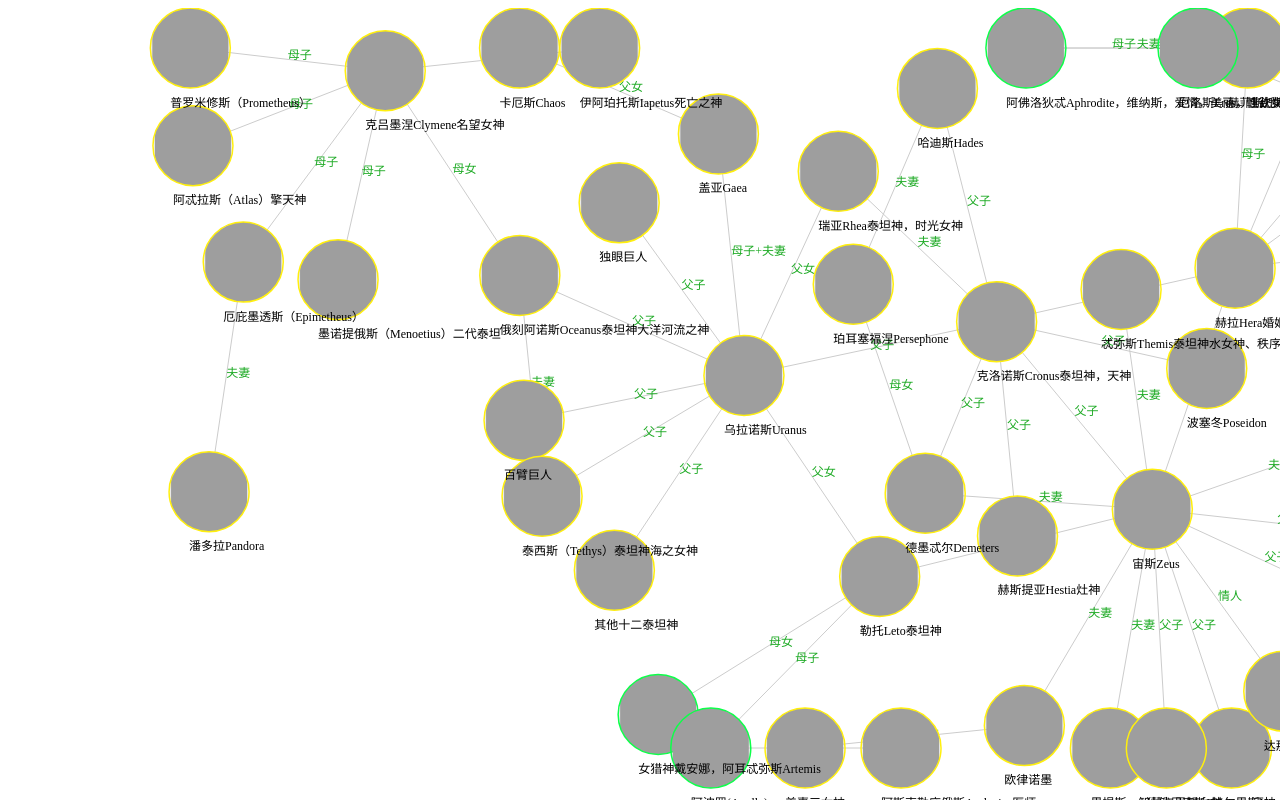
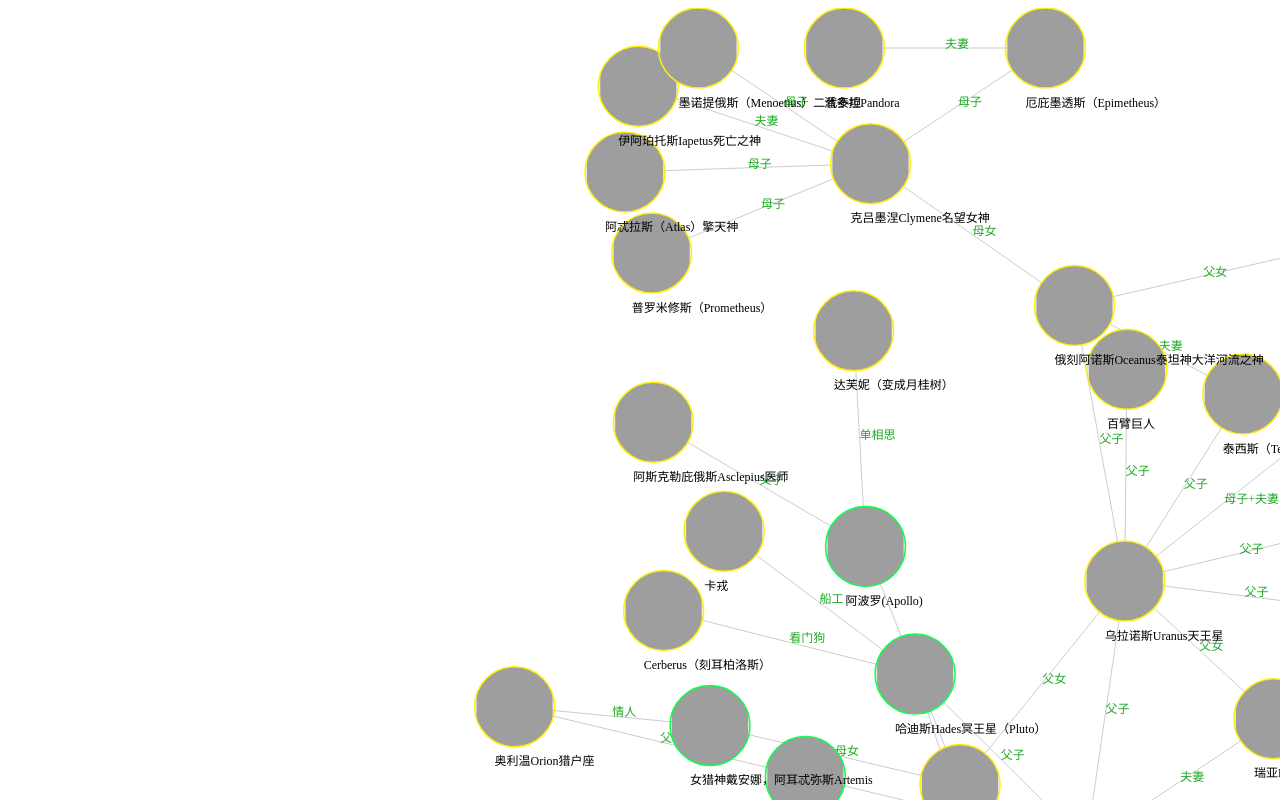
Before and after one commit to fanjingdan012/learn-d3, a plain HTML site: page force-relation-greek.html in a window 1280 px wide. Shown: the top 800 px of the page. Drawn offline with nearby package versions, Linux system fonts and the light colour scheme; grey boxes are pictures that could not be loaded.

Commit message:
add data

```diff
--- a/force-relation-greek.html
+++ b/force-relation-greek.html
@@ -26,6 +26,11 @@
       stroke: #0eff4a;
       stroke-width: 1.5px;
     }
+
+    .rome {
+      stroke: #0ea7ff;
+      stroke-width: 1.5px;
+    }
   </style>
 </head>
 
@@ -34,7 +39,7 @@
   <script>
 
     var width = 1900;
-    var height = 800;
+    var height = 1600;
     var img_w = 77;
     var img_h = 80;
     var radius = 40;	//圆形半径
@@ -49,37 +54,39 @@
       "nodes": [
         { "myth": "greek", "name": "卡厄斯Chaos", "image": "https://gss3.bdstatic.com/7Po3dSag_xI4khGkpoWK1HF6hhy/baike/w%3D268%3Bg%3D0/sign=7ee245212a3fb80e0cd166d10eea4813/b8014a90f603738dd67c4532b81bb051f819ece8.jpg" },
         { "myth": "greek", "name": "盖亚Gaea", "image": "https://gss3.bdstatic.com/7Po3dSag_xI4khGkpoWK1HF6hhy/baike/s%3D220/sign=27de42af033b5bb5bad727fc06d2d523/2e2eb9389b504fc2da88f301e5dde71191ef6dda.jpg" },
-        { "myth": "greek", "name": "乌拉诺斯Uranus", "image": "https://gss0.bdstatic.com/-4o3dSag_xI4khGkpoWK1HF6hhy/baike/w%3D268%3Bg%3D0/sign=de2949f8af0f4bfb8cd099523b741fcd/2fdda3cc7cd98d105dc22a562a3fb80e7bec9046.jpg" },
+        { "myth": "greek", "name": "乌拉诺斯Uranus天王星", "image": "https://gss0.bdstatic.com/-4o3dSag_xI4khGkpoWK1HF6hhy/baike/w%3D268%3Bg%3D0/sign=de2949f8af0f4bfb8cd099523b741fcd/2fdda3cc7cd98d105dc22a562a3fb80e7bec9046.jpg" },
         { "myth": "greek", "name": "其他十二泰坦神", "image": "https://ss1.bdstatic.com/70cFvXSh_Q1YnxGkpoWK1HF6hhy/it/u=1378750596,1248140695&fm=26&gp=0.jpg" },
         { "myth": "greek", "name": "独眼巨人", "image": "https://gss2.bdstatic.com/-fo3dSag_xI4khGkpoWK1HF6hhy/baike/w%3D268%3Bg%3D0/sign=f3d1cd26d739b6004dce08b1d16b5217/962bd40735fae6cd9d9665a40db30f2443a70fd1.jpg" },
         { "myth": "greek", "name": "百臂巨人", "image": "https://gss1.bdstatic.com/-vo3dSag_xI4khGkpoWK1HF6hhy/baike/w%3D268%3Bg%3D0/sign=8a03acd07b310a55c424d9f28f7e2494/7aec54e736d12f2ec40d98434dc2d5628535688c.jpg" },
-        { "myth": "greek", "name": "克洛诺斯Cronus泰坦神，天神", "image": "https://gss0.bdstatic.com/-4o3dSag_xI4khGkpoWK1HF6hhy/baike/s%3D250/sign=e5b472962a7f9e2f74351a0d2f30e962/0b46f21fbe096b63b21b9e2001338744ebf8ac44.jpg" },
+        { "myth": "both", "name": "克洛诺斯Cronus泰坦神，天神萨=杜恩（Saturn）罗马农神", "image": "https://gss0.bdstatic.com/-4o3dSag_xI4khGkpoWK1HF6hhy/baike/s%3D250/sign=e5b472962a7f9e2f74351a0d2f30e962/0b46f21fbe096b63b21b9e2001338744ebf8ac44.jpg" },
         { "myth": "greek", "name": "瑞亚Rhea泰坦神，时光女神", "image": "https://gss2.bdstatic.com/9fo3dSag_xI4khGkpoWK1HF6hhy/baike/s%3D220/sign=d05c1958f3d3572c62e29bdeba126352/2934349b033b5bb513676e4f37d3d539b700bccb.jpg" },
-        { "myth": "greek", "name": "赫斯提亚Hestia灶神", "image": "https://gss2.bdstatic.com/9fo3dSag_xI4khGkpoWK1HF6hhy/baike/c0%3Dbaike80%2C5%2C5%2C80%2C26/sign=8baa6572c2177f3e0439f45f11a650a2/0bd162d9f2d3572c4bbd6b188113632763d0c393.jpg" },
-        { "myth": "greek", "name": "德墨忒尔Demeters", "image": "https://gss2.bdstatic.com/9fo3dSag_xI4khGkpoWK1HF6hhy/baike/w%3D268%3Bg%3D0/sign=0a90f3fba4c379317d68812fd3ffd078/b90e7bec54e736d15d4ebdf590504fc2d46269e9.jpg" },
-        { "myth": "greek", "name": "赫拉Hera婚姻、生育、保护妇女", "image": "https://gss2.bdstatic.com/9fo3dSag_xI4khGkpoWK1HF6hhy/baike/w%3D268%3Bg%3D0/sign=c1107e64c4fc1e17fdbf8b3772ab913e/d4628535e5dde71112568a84acefce1b9d166138.jpg" },
-        { "myth": "greek", "name": "哈迪斯Hades", "image": "https://gss0.bdstatic.com/-4o3dSag_xI4khGkpoWK1HF6hhy/baike/w%3D268%3Bg%3D0/sign=dddccd227d094b36db921ceb9bf71be4/0b55b319ebc4b745afd884ebc4fc1e178b8215fa.jpg" },
-        { "myth": "greek", "name": "波塞冬Poseidon", "image": "https://gss1.bdstatic.com/-vo3dSag_xI4khGkpoWK1HF6hhy/baike/w%3D268%3Bg%3D0/sign=cd4a578ef0f2b211e42e8248f2bb0205/d833c895d143ad4b0c61773d89025aafa50f06fb.jpg" },
-        { "myth": "greek", "name": "宙斯Zeus", "image": "https://a2.att.hudong.com/11/43/50200014992522154429431188160_s.jpg" },
-
+        { "myth": "both", "name": "赫斯提亚Hestia灶神=维斯塔（Vesta）", "image": "https://gss2.bdstatic.com/9fo3dSag_xI4khGkpoWK1HF6hhy/baike/c0%3Dbaike80%2C5%2C5%2C80%2C26/sign=8baa6572c2177f3e0439f45f11a650a2/0bd162d9f2d3572c4bbd6b188113632763d0c393.jpg" },
+        { "myth": "both", "name": "德墨忒尔Demeters=克瑞斯（Ceres）农业女神", "image": "https://gss2.bdstatic.com/9fo3dSag_xI4khGkpoWK1HF6hhy/baike/w%3D268%3Bg%3D0/sign=0a90f3fba4c379317d68812fd3ffd078/b90e7bec54e736d15d4ebdf590504fc2d46269e9.jpg" },
+        { "myth": "both", "name": "赫拉Hera=Junius六月婚姻、生育、保护妇女", "image": "https://gss2.bdstatic.com/9fo3dSag_xI4khGkpoWK1HF6hhy/baike/w%3D268%3Bg%3D0/sign=c1107e64c4fc1e17fdbf8b3772ab913e/d4628535e5dde71112568a84acefce1b9d166138.jpg" },
+        { "myth": "both", "name": "哈迪斯Hades冥王星（Pluto）", "image": "https://gss0.bdstatic.com/-4o3dSag_xI4khGkpoWK1HF6hhy/baike/w%3D268%3Bg%3D0/sign=dddccd227d094b36db921ceb9bf71be4/0b55b319ebc4b745afd884ebc4fc1e178b8215fa.jpg" },
+        { "myth": "both", "name": "波塞冬Poseidon(尼普顿Neptune海王星)", "image": "https://gss1.bdstatic.com/-vo3dSag_xI4khGkpoWK1HF6hhy/baike/w%3D268%3Bg%3D0/sign=cd4a578ef0f2b211e42e8248f2bb0205/d833c895d143ad4b0c61773d89025aafa50f06fb.jpg" },
+        //13
+        { "myth": "both", "name": "宙斯Zeus=Jupiter木星", "image": "https://a2.att.hudong.com/11/43/50200014992522154429431188160_s.jpg" },
         { "myth": "greek", "name": "墨提斯，智慧与思想女神", "image": "https://gss0.bdstatic.com/-4o3dSag_xI4khGkpoWK1HF6hhy/baike/w%3D268%3Bg%3D0/sign=ebc6c0cbc53d70cf4cfaad0bc0e7b63d/f31fbe096b63f624ff98abf18b44ebf81b4ca37f.jpg" },
         { "myth": "greek", "name": "忒弥斯Themis泰坦神水女神、秩序和正义女神，命运女神之母", "image": "https://gss2.bdstatic.com/9fo3dSag_xI4khGkpoWK1HF6hhy/baike/w%3D268%3Bg%3D0/sign=e5c273ff7ccf3bc7e800caeae93bdd9c/bf096b63f6246b608ef83d86e7f81a4c500fa24a.jpg" },
         { "myth": "greek", "name": "欧律诺墨", "image": "https://gss1.bdstatic.com/9vo3dSag_xI4khGkpoWK1HF6hhy/baike/w%3D268%3Bg%3D0/sign=e9c57597d62a283443a6310d638eaed7/50da81cb39dbb6fddbfa80ac0b24ab18962b3792.jpg" },
         { "myth": "greek", "name": "摩涅莫绪涅Mnemosyne记忆女神", "image": "https://gss2.bdstatic.com/9fo3dSag_xI4khGkpoWK1HF6hhy/baike/w%3D268%3Bg%3D0/sign=045c363d5043fbf2c52ca1258845adbd/43a7d933c895d1436f4bf71670f082025aaf07c1.jpg" },
         { "myth": "greek", "name": "勒托Leto泰坦神", "image": "https://gss0.bdstatic.com/-4o3dSag_xI4khGkpoWK1HF6hhy/baike/w%3D268%3Bg%3D0/sign=c02133df32292df597c3ab13840a3b5d/b999a9014c086e06495ac9bb0a087bf40bd1cb54.jpg" },
-        { "myth": "greek", "name": "雅典娜Athena，战争和智慧女神", "image": "https://gss0.bdstatic.com/94o3dSag_xI4khGkpoWK1HF6hhy/baike/w%3D268%3Bg%3D0/sign=eb56f4f0fb36afc30e0c38638b228cf9/203fb80e7bec54e7dec8a32eb5389b504fc26ade.jpg" },
-        { "myth": "greek", "name": "赫尔墨斯Hermes墨丘利，商业、旅者、小偷和畜牧之神", "image": "https://gss1.bdstatic.com/9vo3dSag_xI4khGkpoWK1HF6hhy/baike/w%3D268%3Bg%3D0/sign=e50a2aa71bd8bc3ec60801ccbab0c123/279759ee3d6d55fb3b70e9bb6f224f4a21a4ddfd.jpg" },
+        { "myth": "both", "name": "雅典娜Athena=密涅瓦（Minerva），战争和智慧女神", "image": "https://gss0.bdstatic.com/94o3dSag_xI4khGkpoWK1HF6hhy/baike/w%3D268%3Bg%3D0/sign=eb56f4f0fb36afc30e0c38638b228cf9/203fb80e7bec54e7dec8a32eb5389b504fc26ade.jpg" },
+        { "myth": "both", "name": "赫尔墨斯Hermes墨丘利（Mercury）水星，商业、旅者、小偷和畜牧神，信使", "image": "https://gss1.bdstatic.com/9vo3dSag_xI4khGkpoWK1HF6hhy/baike/w%3D268%3Bg%3D0/sign=e50a2aa71bd8bc3ec60801ccbab0c123/279759ee3d6d55fb3b70e9bb6f224f4a21a4ddfd.jpg" },
         { "myth": "both", "name": "女猎神戴安娜，阿耳忒弥斯Artemis", "image": "https://gss1.bdstatic.com/-vo3dSag_xI4khGkpoWK1HF6hhy/baike/w%3D268%3Bg%3D0/sign=ecebe2065e4e9258a63481e8a4b9b665/a8ec8a13632762d012cbaedda8ec08fa503dc6df.jpg" },
         { "myth": "greek", "name": "珀耳塞福涅Persephone", "image": "https://gss3.bdstatic.com/-Po3dSag_xI4khGkpoWK1HF6hhy/baike/w%3D268%3Bg%3D0/sign=cceca216771ed21b79c929e39555baf9/14ce36d3d539b600718b3c53e350352ac75cb788.jpg" },
+        //23
         { "myth": "both", "name": "阿波罗(Apollo)", "image": "https://gss1.bdstatic.com/-vo3dSag_xI4khGkpoWK1HF6hhy/baike/w%3D268%3Bg%3D0/sign=fef6e71b861001e94e3c130980351cd1/cefc1e178a82b90117aa6dc1788da9773912ef39.jpg" },
-        { "myth": "greek", "name": "赫菲斯托斯火神", "image": "https://gss1.bdstatic.com/-vo3dSag_xI4khGkpoWK1HF6hhy/baike/w%3D268%3Bg%3D0/sign=adff71b708f79052ef1f403834c8b0f7/f9dcd100baa1cd11ffd07084b812c8fcc3ce2d2b.jpg" },
-        { "myth": "both", "name": "战神：阿瑞斯（次子），马尔斯", "image": "https://gss3.bdstatic.com/-Po3dSag_xI4khGkpoWK1HF6hhy/baike/w%3D268%3Bg%3D0/sign=e7b33760c0ef76093c0b9e9916e6c4f1/78310a55b319ebc45c0245648926cffc1f1716d0.jpg" },
+        { "myth": "both", "name": "赫菲斯托斯Hephaestus火神=伏尔甘（Vulcan）", "image": "https://gss1.bdstatic.com/-vo3dSag_xI4khGkpoWK1HF6hhy/baike/w%3D268%3Bg%3D0/sign=adff71b708f79052ef1f403834c8b0f7/f9dcd100baa1cd11ffd07084b812c8fcc3ce2d2b.jpg" },
+        { "myth": "both", "name": "战神：阿瑞斯（次子），马尔斯火星三月", "image": "https://gss3.bdstatic.com/-Po3dSag_xI4khGkpoWK1HF6hhy/baike/w%3D268%3Bg%3D0/sign=e7b33760c0ef76093c0b9e9916e6c4f1/78310a55b319ebc45c0245648926cffc1f1716d0.jpg" },
         { "myth": "greek", "name": "青春女神：赫柏Hebe", "image": "https://gss2.bdstatic.com/-fo3dSag_xI4khGkpoWK1HF6hhy/baike/w%3D268%3Bg%3D0/sign=74ccbaad788b4710ce2ffacafbf5a4c0/1b4c510fd9f9d72aae345291de2a2834359bbbee.jpg" },
         { "myth": "greek", "name": "助产女神：厄勒梯亚", "image": "https://gss1.bdstatic.com/9vo3dSag_xI4khGkpoWK1HF6hhy/baike/w%3D268%3Bg%3D0/sign=df2f06d3f4246b607b0eb572d3c37d71/9345d688d43f8794c5e410aed01b0ef41bd53a12.jpg" },
         { "myth": "greek", "name": "毁城女神：厄倪俄", "image": "https://gss2.bdstatic.com/9fo3dSag_xI4khGkpoWK1HF6hhy/baike/w%3D268%3Bg%3D0/sign=ed2b4d3403082838680ddb1280a2ce3c/8cb1cb1349540923170085559658d109b3de49b4.jpg" },
-        { "myth": "both", "name": "阿佛洛狄忒Aphrodite，维纳斯，爱情，美丽，性欲女神", "image": "https://gss0.bdstatic.com/-4o3dSag_xI4khGkpoWK1HF6hhy/baike/w%3D268%3Bg%3D0/sign=dfd54b535eafa40f3cc6c9db935f6472/adaf2edda3cc7cd92135c8b83d01213fb80e91b3.jpg" },
+        { "myth": "both", "name": "阿佛洛狄忒Aphrodite，维纳斯金星，爱情，美丽，性欲女神", "image": "https://gss0.bdstatic.com/-4o3dSag_xI4khGkpoWK1HF6hhy/baike/w%3D268%3Bg%3D0/sign=dfd54b535eafa40f3cc6c9db935f6472/adaf2edda3cc7cd92135c8b83d01213fb80e91b3.jpg" },
+        //30
         { "myth": "both", "name": "厄洛斯Eros，丘比特", "image": "https://gss3.bdstatic.com/7Po3dSag_xI4khGkpoWK1HF6hhy/baike/w%3D268%3Bg%3D0/sign=a4880f5fb0119313c743f8b65d036bea/c995d143ad4bd113843b76af58afa40f4afb05bd.jpg" },
-        { "myth": "greek", "name": "狄俄尼索斯Dionysus酒神", "image": "https://gss1.bdstatic.com/-vo3dSag_xI4khGkpoWK1HF6hhy/baike/w%3D268%3Bg%3D0/sign=adf9d48ea64bd11304cdb0346294c332/30adcbef76094b36c9c32b10a8cc7cd98c109dfd.jpg" },
+        { "myth": "both", "name": "狄俄尼索斯Dionysus酒神=巴克斯Bacchus", "image": "https://gss1.bdstatic.com/-vo3dSag_xI4khGkpoWK1HF6hhy/baike/w%3D268%3Bg%3D0/sign=adf9d48ea64bd11304cdb0346294c332/30adcbef76094b36c9c32b10a8cc7cd98c109dfd.jpg" },
         { "myth": "greek", "name": "美惠三女神", "image": "https://gss1.bdstatic.com/9vo3dSag_xI4khGkpoWK1HF6hhy/baike/w%3D268%3Bg%3D0/sign=0f983ad0ce1b9d168ac79d67cbe5d3b2/8601a18b87d6277fe7719a3728381f30e924fc5a.jpg" },
         { "myth": "greek", "name": "达那厄Danae", "image": "https://gss1.bdstatic.com/9vo3dSag_xI4khGkpoWK1HF6hhy/baike/w%3D268%3Bg%3D0/sign=aa918d3e044f78f0800b9df5410a6d68/00e93901213fb80e2a9072bd31d12f2eb9389412.jpg" },
         { "myth": "greek", "name": "珀耳修斯（Perseus）", "image": "https://gss0.bdstatic.com/-4o3dSag_xI4khGkpoWK1HF6hhy/baike/w%3D268%3Bg%3D0/sign=6d380928daa20cf44690f9d94e322c0b/79f0f736afc379313eef0886e1c4b74542a9119d.jpg" },
@@ -91,12 +98,30 @@
         { "myth": "greek", "name": "克吕墨涅Clymene名望女神", "image": "https://gss0.bdstatic.com/94o3dSag_xI4khGkpoWK1HF6hhy/baike/w%3D268%3Bg%3D0/sign=70cde4ffde2a283443a6310d638eaed7/50da81cb39dbb6fd42f211c40324ab18962b37a2.jpg" },
         { "myth": "greek", "name": "伊阿珀托斯Iapetus死亡之神", "image": "https://gss1.bdstatic.com/9vo3dSag_xI4khGkpoWK1HF6hhy/baike/w%3D268%3Bg%3D0/sign=8e610ef27bc6a7efb926af20c5c1c86c/8ad4b31c8701a18beea6b962932f07082838fe4a.jpg" },
         { "myth": "greek", "name": "阿忒拉斯（Atlas）擎天神", "image": "https://ss1.bdstatic.com/70cFvXSh_Q1YnxGkpoWK1HF6hhy/it/u=1378750596,1248140695&fm=26&gp=0.jpg" },
-        { "myth": "greek", "name": "普罗米修斯（Prometheus）", "image": "http://img4.imgtn.bdimg.com/it/u=1158262410,2966714608&fm=26&gp=0.jpg" },
+        { "myth": "greek", "name": "普罗米修斯（Prometheus）", "image": "https://ss2.baidu.com/6ONYsjip0QIZ8tyhnq/it/u=2836242653,1203482261&fm=58&bpow=600&bpoh=419" },
         { "myth": "greek", "name": "厄庇墨透斯（Epimetheus）", "image": "https://gss0.bdstatic.com/-4o3dSag_xI4khGkpoWK1HF6hhy/baike/s%3D220/sign=28f76ab65ab5c9ea66f304e1e538b622/b8389b504fc2d56299598c50e61190ef76c66c3d.jpg" },
         { "myth": "greek", "name": "墨诺提俄斯（Menoetius）二代泰坦", "image": "https://gss0.bdstatic.com/94o3dSag_xI4khGkpoWK1HF6hhy/baike/w%3D268%3Bg%3D0/sign=5f10b608aaec8a13141a50e6cf38f6b2/32fa828ba61ea8d3f523e6e3940a304e241f58d7.jpg" },
         { "myth": "greek", "name": "潘多拉Pandora", "image": "https://gss1.bdstatic.com/-vo3dSag_xI4khGkpoWK1HF6hhy/baike/w%3D268%3Bg%3D0/sign=6793a99819d5ad6eaaf963ecb9f05ee6/b7003af33a87e95080a2613012385343fbf2b431.jpg" },
         { "myth": "greek", "name": "阿斯克勒庇俄斯Asclepius医师", "image": "https://gss3.bdstatic.com/7Po3dSag_xI4khGkpoWK1HF6hhy/baike/w%3D268%3Bg%3D0/sign=5a7faf66af51f3dec3b2be62acd59722/267f9e2f07082838d859bbb8b899a9014d08f1c2.jpg" },
         { "myth": "greek", "name": "美杜莎", "image": "https://gss2.bdstatic.com/9fo3dSag_xI4khGkpoWK1HF6hhy/baike/s%3D220/sign=f826630f15178a82ca3c78a2c602737f/908fa0ec08fa513d5c97f51d366d55fbb2fbd930.jpg" },
+        { "myth": "greek", "name": "普绪克Psyche", "image": "https://gss0.bdstatic.com/-4o3dSag_xI4khGkpoWK1HF6hhy/baike/w%3D268%3Bg%3D0/sign=8f6cc5a7f81fbe091c5ec412535b6b0e/c2cec3fdfc039245222f1bde8d94a4c27c1e254d.jpg" },
+        //50
+        { "myth": "greek", "name": "达芙妮（变成月桂树）", "image": "https://gss2.bdstatic.com/-fo3dSag_xI4khGkpoWK1HF6hhy/baike/w%3D268%3Bg%3D0/sign=d2e83db178cb0a4685228c3f53589119/b812c8fcc3cec3fd2218783ed588d43f87942753.jpg" },
+        { "myth": "greek", "name": "阿喀琉斯", "image": "https://gss3.bdstatic.com/7Po3dSag_xI4khGkpoWK1HF6hhy/baike/w%3D268%3Bg%3D0/sign=28494eb387d6277fe912353e1003780d/5d6034a85edf8db1645ba66c0923dd54564e7445.jpg" },
+        { "myth": "greek", "name": "喀戎,半人马射手座", "image": "https://gss3.bdstatic.com/7Po3dSag_xI4khGkpoWK1HF6hhy/baike/s%3D220/sign=a08b6479b899a9013f355c342d940a58/0d338744ebf81a4ceeb454a4d72a6059242da6dd.jpg" },
+        { "myth": "greek", "name": "忒提斯Thetis", "image": "https://gss1.bdstatic.com/-vo3dSag_xI4khGkpoWK1HF6hhy/baike/w%3D268%3Bg%3D0/sign=1ead61c9ab8b87d65042ac193f334f05/bd315c6034a85edf20002ddb43540923dc5475be.jpg" },
+        { "myth": "greek", "name": "奥利温Orion猎户座", "image": "https://gss3.bdstatic.com/7Po3dSag_xI4khGkpoWK1HF6hhy/baike/w%3D268%3Bg%3D0/sign=a60540e45a82b2b7a79f3ec20996acd2/aa64034f78f0f736a88294e10955b319eac413d5.jpg" },
+        { "myth": "greek", "name": "卡戎", "image": "https://gss2.bdstatic.com/9fo3dSag_xI4khGkpoWK1HF6hhy/baike/w%3D268%3Bg%3D0/sign=2dbf9babaf345982c58ae29434cf5690/faedab64034f78f04d54952c7b310a55b2191c95.jpg" },
+        { "myth": "greek", "name": "Cerberus（刻耳柏洛斯）", "image": "https://ss1.baidu.com/6ONXsjip0QIZ8tyhnq/it/u=2379760336,560859968&fm=58&bpow=500&bpoh=392" },
+        { "myth": "both", "name": "玛雅（Maia）五月春天之神", "image": "https://ss3.bdstatic.com/70cFv8Sh_Q1YnxGkpoWK1HF6hhy/it/u=3686695048,925682079&fm=115&gp=0.jpg" },
+        { "myth": "rome", "name": "雅努斯一月", "image": "http://5b0988e595225.cdn.sohucs.com/images/20180610/f075d54bc12e48c38d9c21eb458c8379.jpeg" },
+        { "myth": "greek", "name": "Ganymedes伽倪墨得斯，水瓶座，斟酒童，Gay", "image": "https://gss1.bdstatic.com/9vo3dSag_xI4khGkpoWK1HF6hhy/baike/s%3D220/sign=7a51d92afa36afc30a0c38678318eb85/0bd162d9f2d3572c68c108368713632762d0c33d.jpg" },
+        //60
+        { "myth": "greek", "name": "海德拉", "image": "http://img2.imgtn.bdimg.com/it/u=2522880700,2351006942&fm=26&gp=0.jpg" },
+        { "myth": "greek", "name": "斯梯克斯（Styx）誓言女神", "image": "https://gss2.bdstatic.com/-fo3dSag_xI4khGkpoWK1HF6hhy/baike/w%3D268%3Bg%3D0/sign=208ecef6b3014a90813e41bb914c5e2f/e61190ef76c6a7eff082d962f7faaf51f2de66c9.jpg" },
+        { "myth": "greek", "name": "帕拉斯（Pallas）泰坦神", "image": "https://ss1.bdstatic.com/70cFvXSh_Q1YnxGkpoWK1HF6hhy/it/u=1378750596,1248140695&fm=26&gp=0.jpg" },
+        { "myth": "both", "name": "Nike=Victoria胜利女神", "image": "https://gss2.bdstatic.com/9fo3dSag_xI4khGkpoWK1HF6hhy/baike/s%3D220/sign=9f3d0b0951da81cb4ae684cf6267d0a4/f703738da97739128148669cf8198618377ae2e5.jpg" },
+
 
       ],
       "edges": [
@@ -157,6 +182,23 @@
         { "source": 44, "target": 46, "relation": "夫妻" },
         { "source": 23, "target": 47, "relation": "父子" },
         { "source": 34, "target": 48, "relation": "斩杀" },
+        { "source": 30, "target": 49, "relation": "夫妻" },//丘比特-普绪克
+        { "source": 23, "target": 50, "relation": "单相思" },//阿波罗-达芙妮（变成月桂树）
+        { "source": 53, "target": 51, "relation": "母子" },//忒提斯-阿喀琉斯
+        { "source": 34, "target": 51, "relation": "父子" },//珀耳修斯-阿喀琉斯
+        { "source": 34, "target": 53, "relation": "夫妻" },
+        { "source": 52, "target": 36, "relation": "师生+误杀" },//喀戎-赫拉克勒斯
+        { "source": 11, "target": 55, "relation": "船工" },
+        { "source": 11, "target": 56, "relation": "看门狗" },
+        { "source": 57, "target": 20, "relation": "母子" },
+        { "source": 13, "target": 59, "relation": "Gay" },
+        { "source": 21, "target": 54, "relation": "情人" },
+        { "source": 12, "target": 54, "relation": "父子" },//波塞冬-奥利温
+        { "source": 36, "target": 60, "relation": "斩杀" },
+        { "source": 38, "target": 62, "relation": "父女" },
+        { "source": 61, "target": 62, "relation": "夫妻" },
+        { "source": 61, "target": 63, "relation": "母子" },
+        { "source": 62, "target": 63, "relation": "父子" },
 
       ]
     }
```
Also changed, not shown: new .html (+33 -30 lines).
